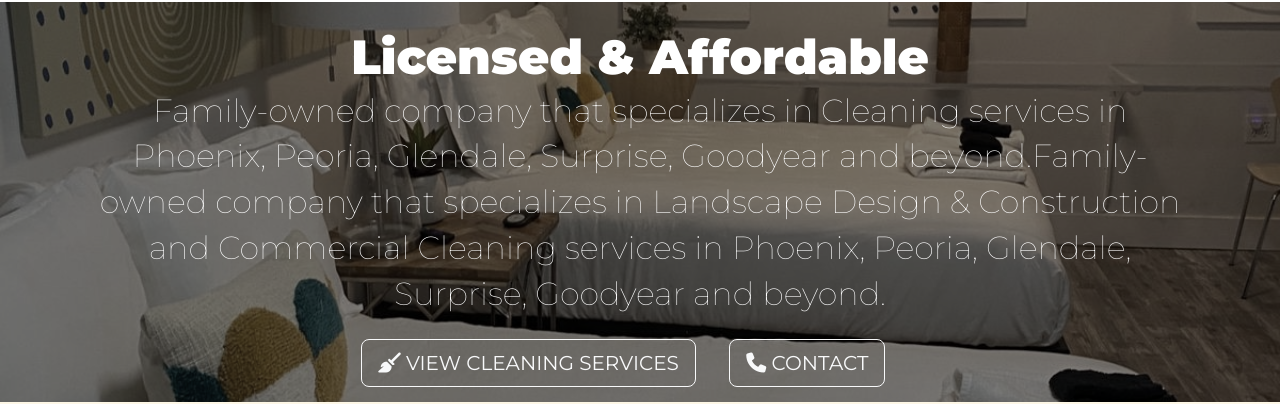
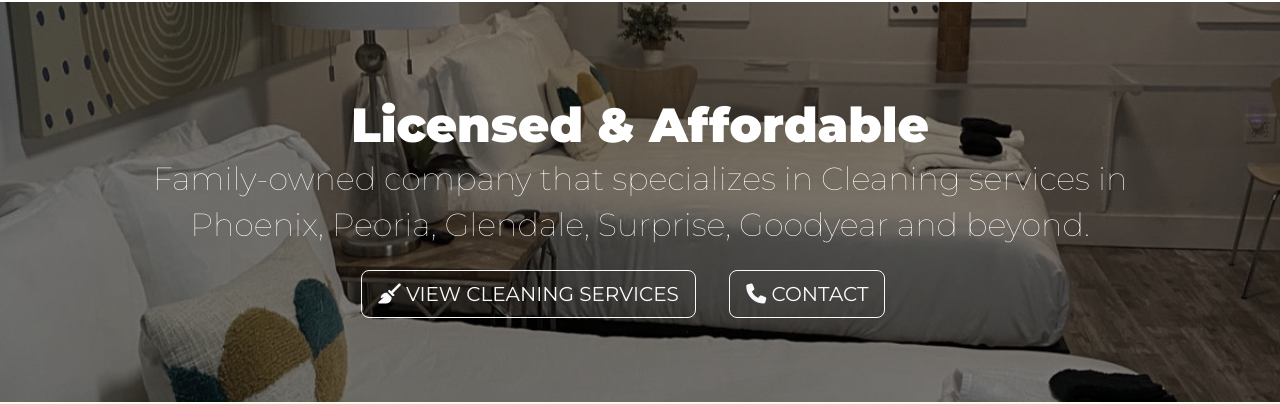
Before and after one commit to krizuwu/Dream-cleaning, a React (Create React App) app: page / in a window 1280 px wide. Shown: the part 331-735 px from the top of the page. Built offline with nearby package versions, Linux system fonts and the light colour scheme; no server answers.

Commit message:
Update MainPage.jsx
gg

```diff
--- a/src/Components/mainPage/MainPage.jsx
+++ b/src/Components/mainPage/MainPage.jsx
@@ -40,7 +40,7 @@ document.body.className = styles.body;
                   <div className="align-items-center">
                     <h1>Licensed &amp; Affordable</h1>
                     <p className={""  + styles.mainText}>
-                      Family-owned company that specializes in  Cleaning services in Phoenix, Peoria, Glendale, Surprise, Goodyear and beyond.Family-owned company that specializes in Landscape Design &amp; Construction and Commercial Cleaning services in Phoenix, Peoria, Glendale, Surprise, Goodyear and beyond.
+                      Family-owned company that specializes in  Cleaning services in Phoenix, Peoria, Glendale, Surprise, Goodyear and beyond.
                     </p>
                     <button type="button" className={"btn btn-outline-light btn-lg " + styles.btnCarousel} onclick="window.location.href='#'">
                       <i className="fa-solid fa-broom" /> VIEW CLEANING SERVICES
```
